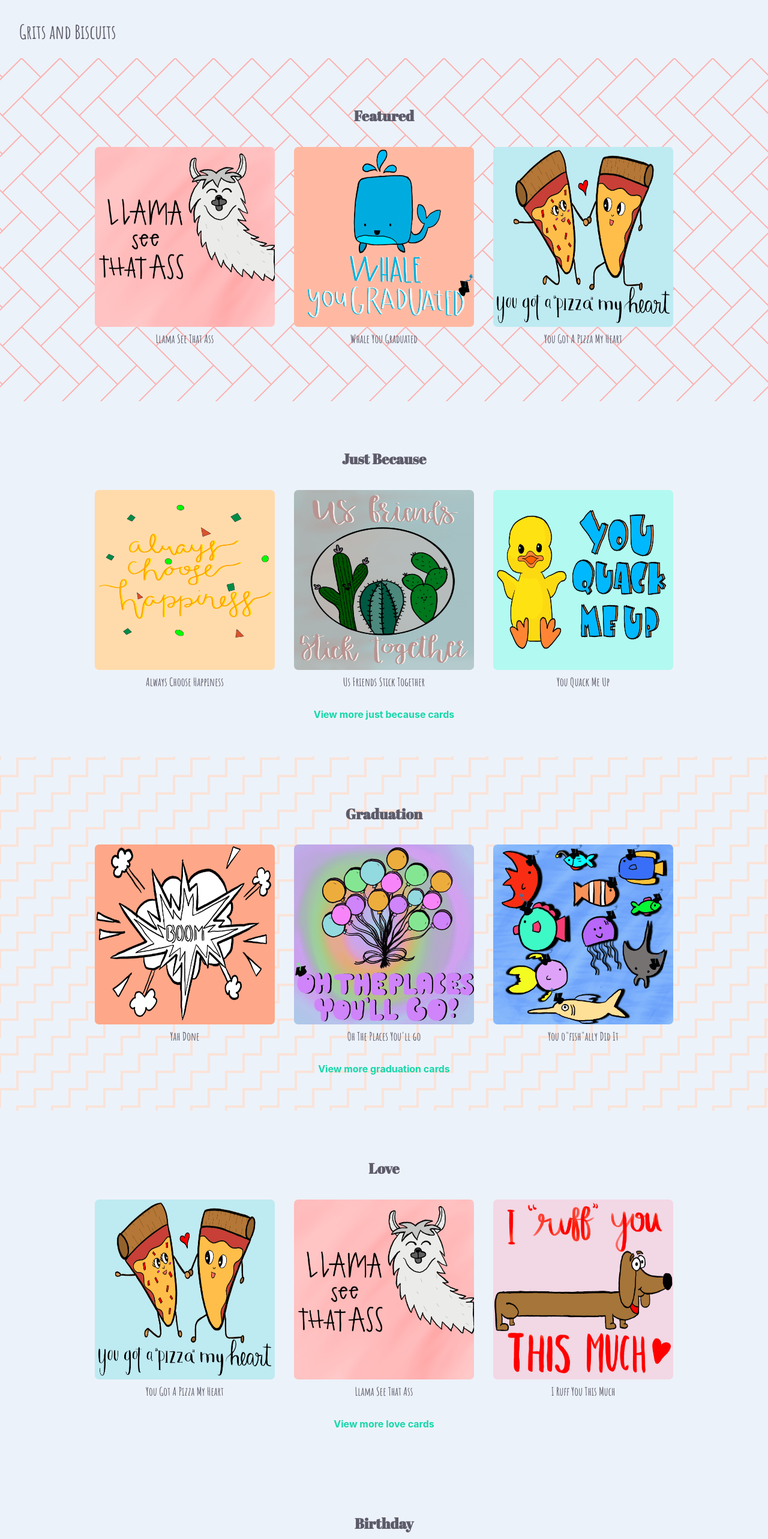
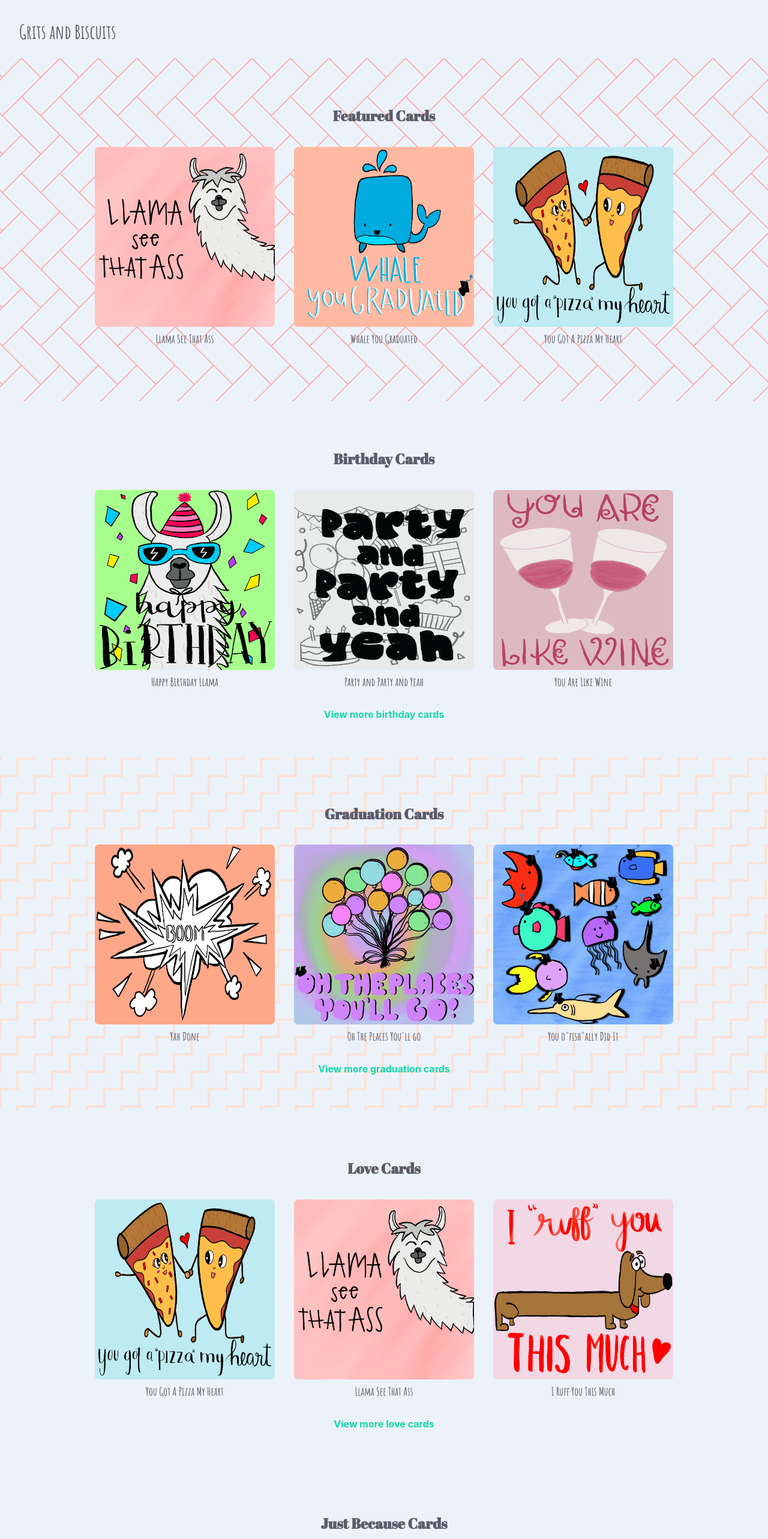
Before and after one commit to gage-langdon/grits-and-biscuits, a React (Create React App) app: page / in a window 1280 px wide. Shown: the top 2566 px of the page at 60% size. Built offline with nearby package versions, Linux system fonts and the light colour scheme.

Commit message:
feat: add category linking from detail page

```diff
--- a/src/cards/index.js
+++ b/src/cards/index.js
@@ -41,32 +41,32 @@ const list = () => allCards;
 const listSections = () => {
   return [
     {
-      title: "Featured",
+      title: "Featured Cards",
       items: [llamaseethatass, whaleyougraduated, youGotAPizzaMyHeart],
       background: "brick",
     },
-
     {
-      title: "Just Because",
-      items: [alwaysChooseHappiness, usFriendsStickTogether, youQuackMeUp],
-      linkedCategory: "just because",
+      title: "Birthday Cards",
+      items: [happyBirthdayLlama, partyAndPartyAndYeah, youAreLikeWine],
+      linkedCategory: "birthday",
     },
     {
-      title: "Graduation",
+      title: "Graduation Cards",
       background: "squiggles",
       items: [yahDone, ohThePlacesYoullGo, youOffishallyDidIt],
       linkedCategory: "graduation",
     },
 
     {
-      title: "Love",
+      title: "Love Cards",
       items: [youGotAPizzaMyHeart, llamaseethatass, iRuffYouThisMuch],
       linkedCategory: "love",
     },
+
     {
-      title: "Birthday",
-      items: [happyBirthdayLlama, partyAndPartyAndYeah, youAreLikeWine],
-      linkedCategory: "birthday",
+      title: "Just Because Cards",
+      items: [alwaysChooseHappiness, usFriendsStickTogether, youQuackMeUp],
+      linkedCategory: "just because",
     },
     {
       title: "Make a friend",
--- a/src/views/card-details/components/card/index.js
+++ b/src/views/card-details/components/card/index.js
@@ -2,6 +2,8 @@ import React, { useState } from "react";
 import styled from "styled-components";
 import { space } from "styled-system";
 import ShareModal from "../share-modal";
+import { Link } from "react-router-dom";
+import { capitalize } from "../../../../utils";
 
 const Container = styled.div`
   min-height: 300px;
@@ -84,6 +86,12 @@ const Card = ({ id, frontSrc, insideSrc, category }) => {
       <Container>
         <ImageContainer src={imageSrc} onClick={toggleFlip} />
         <CardNav>
+          <Link to={`/categories/${category}`} style={{ marginRight: "auto" }}>
+            <CardNavBtn>
+              {"< "}
+              {capitalize(category)}
+            </CardNavBtn>
+          </Link>
           {CardNavigation}
           <CardNavBtn ml="auto" onClick={toggleShareMoeal}>
             Share
--- a/src/views/category-details/index.js
+++ b/src/views/category-details/index.js
@@ -90,7 +90,7 @@ const CategoryDetails = () => {
         />
       </Helmet>
       <Container>
-        <SectionTitle>{capitalize(category)}</SectionTitle>
+        <SectionTitle>{capitalize(category)} Cards</SectionTitle>
         {CardRows}
       </Container>
     </>
```
